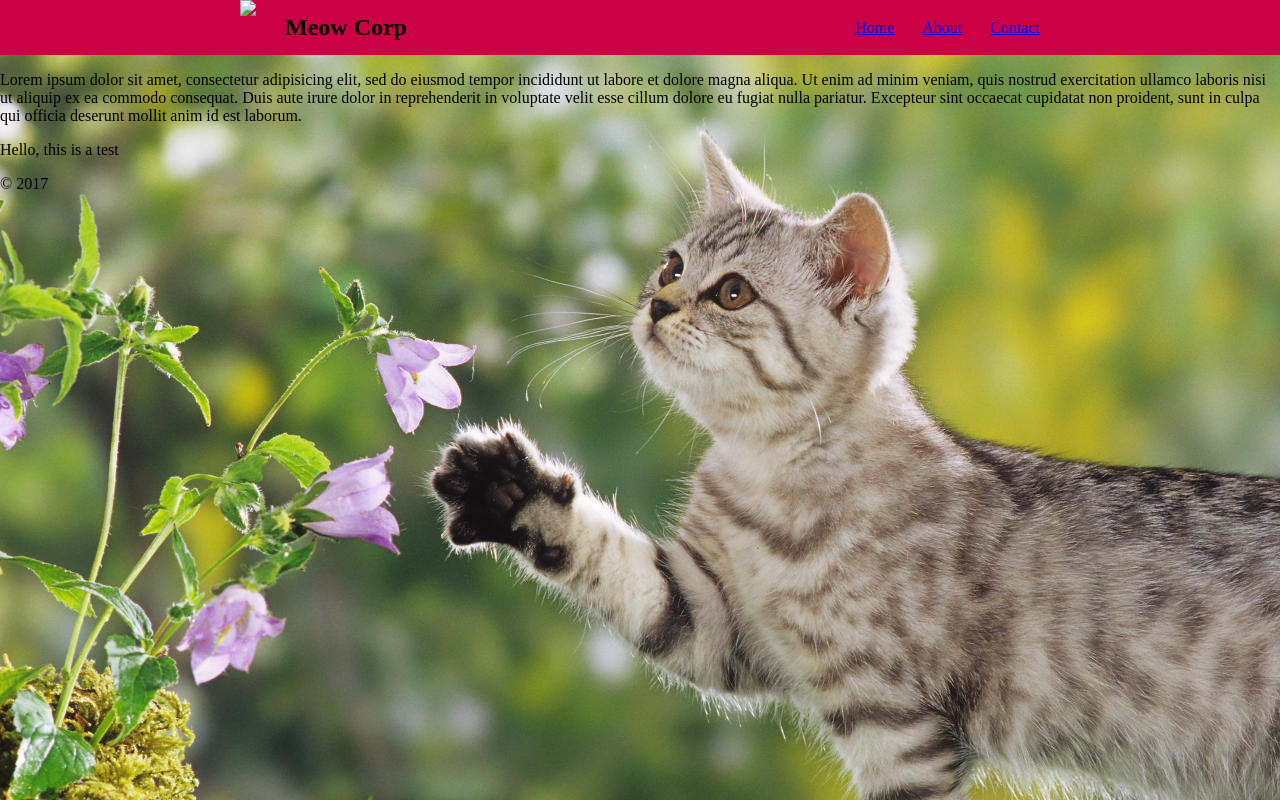
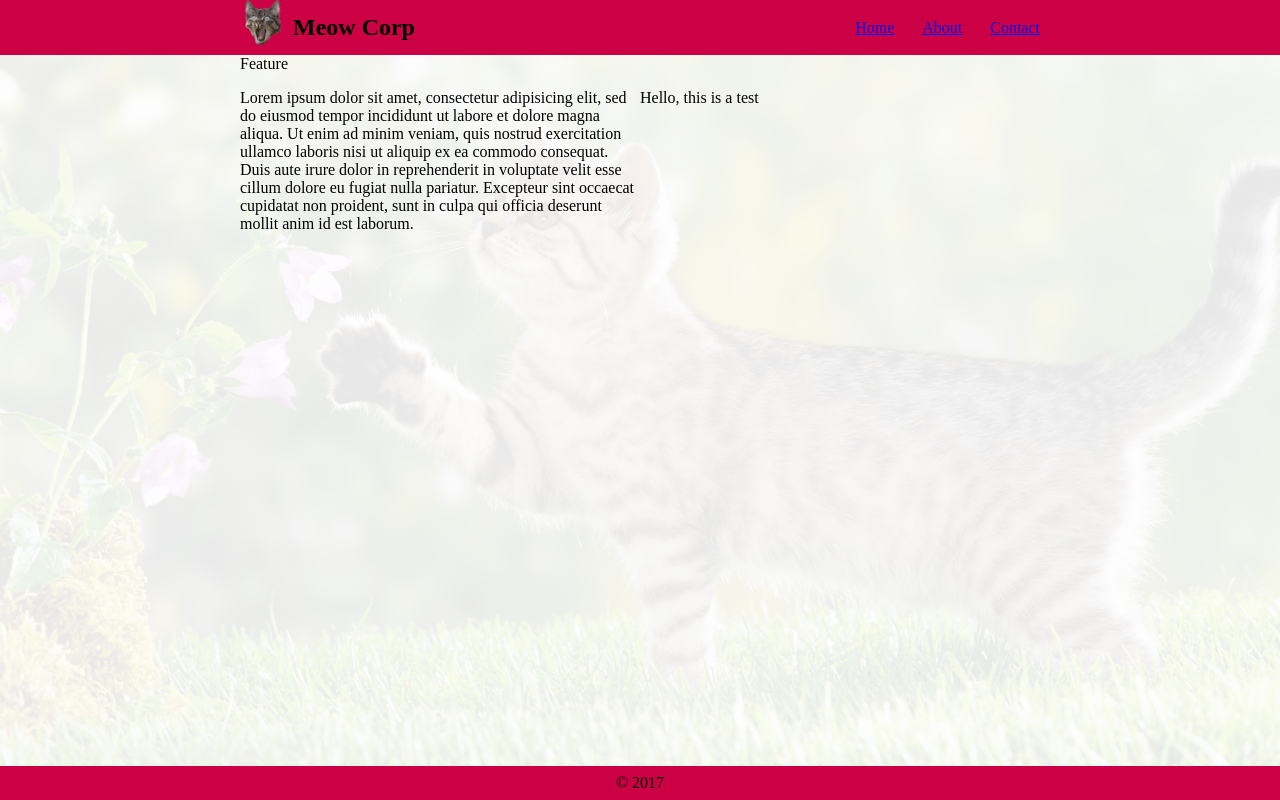
Before and after one commit to camerican/wdi-jul-2017, a plain HTML site: page sample-layout/index.html in a window 1280 px wide. Drawn offline with Linux system fonts and the light colour scheme.

Commit message:
Added cat rotation
Added column layout with inline-block

```diff
--- a/sample-layout/default.css
+++ b/sample-layout/default.css
@@ -1,10 +1,34 @@
 body {
 	margin: 0;
+}
+body::after,
+body::before {
+	position: fixed;
+	top:0;
+	bottom:0;
+	left:0;
+	right:0;
+	content: '';
+}
+/* this will be our background image */
+body::after {
 	background-image: url(cat-background.jpg);
+	background-size: cover;
+	z-index: -2;
+}
+body::before {
+	background-color: rgba(255,255,255,0.90);
+	z-index: -1;
 }
 #logo {
 	width: 45px;
 	float:left;
+	margin-right: 0.5em;
+	cursor: pointer;
+	transition: transform 0.5s ease-in-out;
+}
+#logo:hover {
+	transform: rotate(-90deg);
 }
 header h2 {
 	display: inline-block;
@@ -27,11 +51,31 @@ nav li {
 	display: inline-block;
 	margin-left: 1.5em;
 }
+header,
+footer {
+	background-color: #cc0044;
+}
 header {
-	background-color: #cc0044;
 	height: 55px;
 }
-header > .content {
+footer {
+	position: fixed;
+	bottom: 0;
+	width: 100%;
+	padding: 0.5em 0;
+}
+header > .content,
+#main > .content {
 	width: 800px;
 	margin: 0 auto;
 }
+
+footer > .content {
+	text-align: center;
+}
+.column-left,
+.column-right {
+	width: 50%;
+	display: inline-block;
+	vertical-align: top
+}
--- a/sample-layout/index.html
+++ b/sample-layout/index.html
@@ -8,7 +8,7 @@
 <body>
 	<header>
 		<div class="content">
-			<img id="logo" src="logo.jpg" /><h2>Meow Corp</h2>
+			<img id="logo" src="logo.gif" /><h2>Meow Corp</h2>
 			<nav>
 			<ul>
 				<li><a href="#">Home</a></li>
@@ -19,7 +19,9 @@
 		</div>
 	</header>
 	<div id="main">
+		<div class="content">
 			<div class="feature">
+			Feature
 			</div>
 			<div class="column-left">
 			<p>Lorem ipsum dolor sit amet, consectetur adipisicing elit, sed do eiusmod
@@ -28,13 +30,16 @@
 			consequat. Duis aute irure dolor in reprehenderit in voluptate velit esse
 			cillum dolore eu fugiat nulla pariatur. Excepteur sint occaecat cupidatat non
 			proident, sunt in culpa qui officia deserunt mollit anim id est laborum.</p>
-		</div>
-		<div class="column-right">
+			</div><!--
+			 --><div class="column-right">
 				<p>Hello, this is a test</p>
 			</div>
 		</div>
+	</div>
 	<footer>
+		<div class="content">
 			&copy; 2017
+		</div>
 	</footer>
 </body>
 </html>
```
Also changed, not shown: sample-layout/logo.gif (added). Lines whose indentation alone changed are shown as unchanged.
